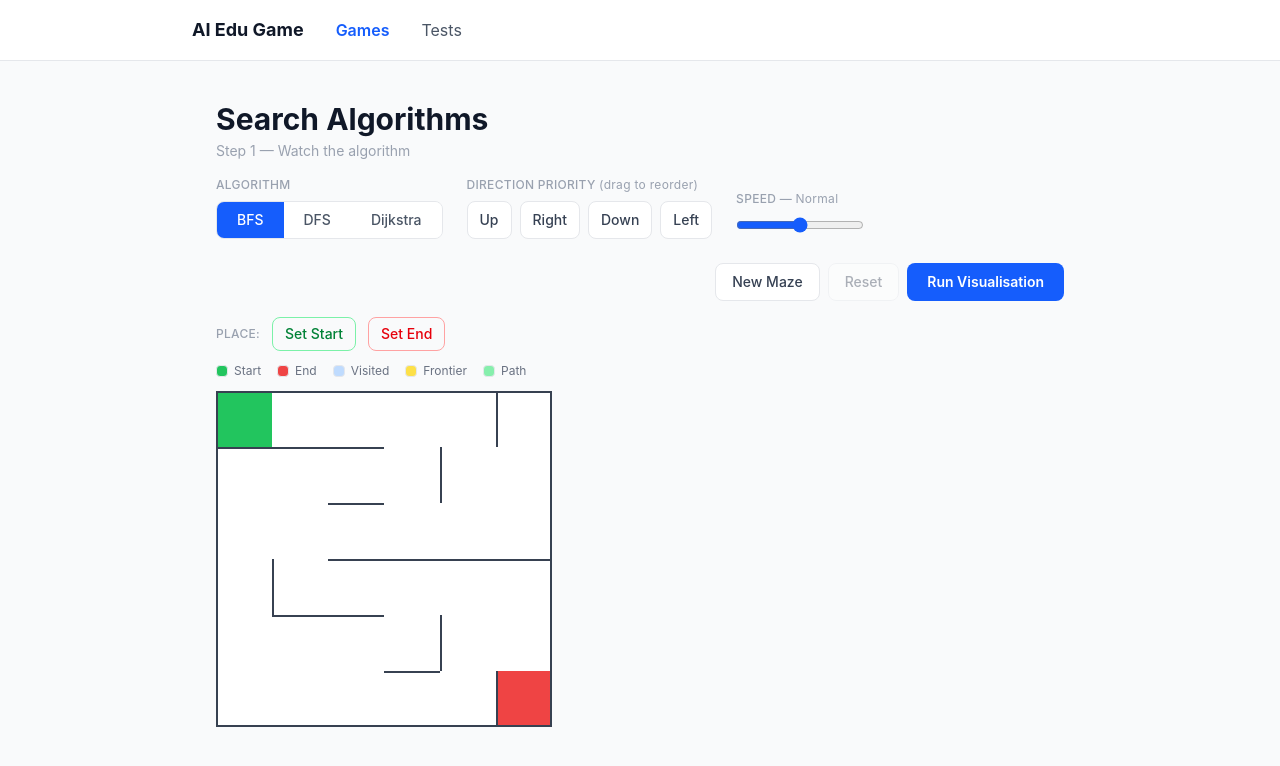
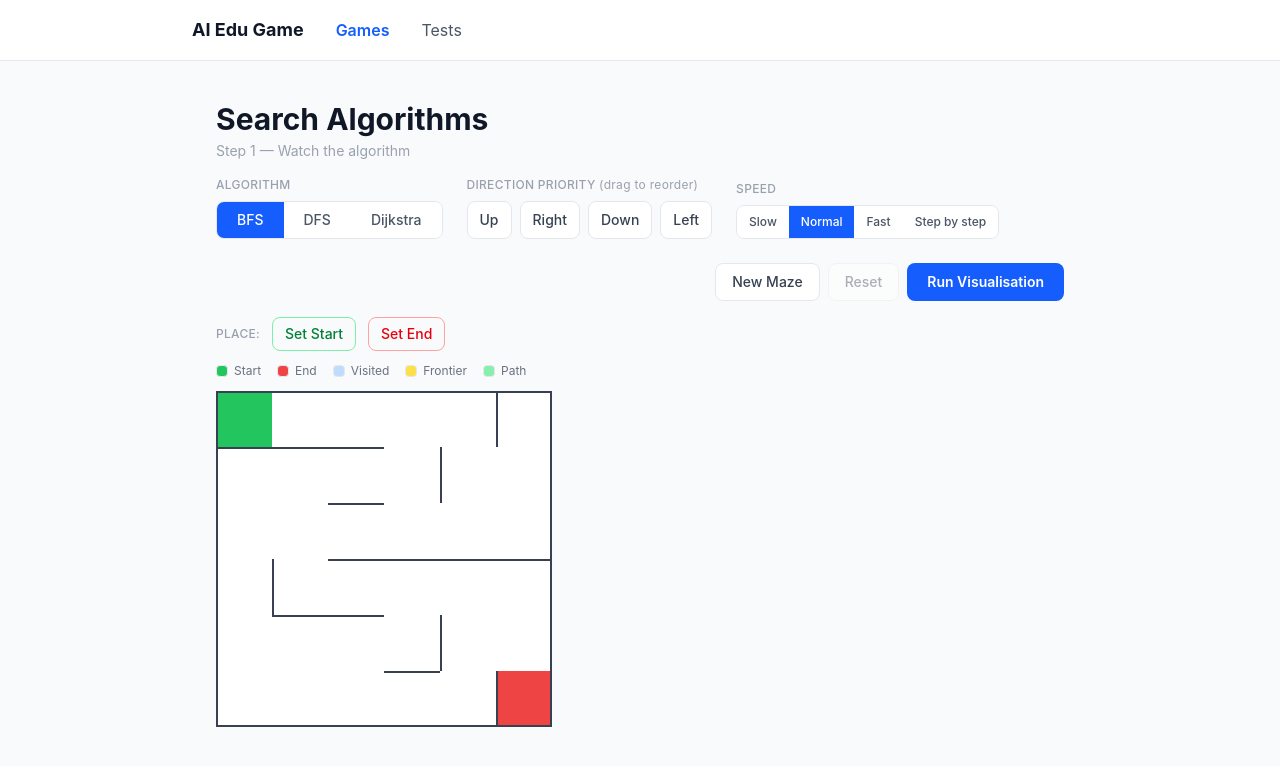
Before and after one commit to dulvoker/ai-edu-game, a React (Vite) app in the folder client/: page /games/search in a window 1280 px wide. Both pictures are taken after a click on the button "Got it, let's play". Shown: the top 766 px of the page. Built offline with nearby package versions, Linux system fonts and the light colour scheme.

Commit message:
feat: step-by-step visualisation mode with Next step button and frame counter

```diff
--- a/client/src/games/SearchGame.jsx
+++ b/client/src/games/SearchGame.jsx
@@ -6,9 +6,10 @@ const ROWS = 6
 const COLS = 6
 
 const SPEEDS = [
-  { label: 'Slow',   ms: 400 },
-  { label: 'Normal', ms: 200 },
-  { label: 'Fast',   ms: 60  },
+  { label: 'Slow',         ms: 400  },
+  { label: 'Normal',       ms: 200  },
+  { label: 'Fast',         ms: 60   },
+  { label: 'Step by step', ms: null },
 ]
 
 const DIRS = {
@@ -509,10 +510,13 @@ export default function SearchGame() {
   const setStartCell = isDijkstra ? setDkStart : setUwStart
   const setEndCell   = isDijkstra ? setDkEnd   : setUwEnd
 
-  const startKey   = key(startCell.r, startCell.c)
-  const endKey     = key(endCell.r,   endCell.c)
-  const canRun     = !running && !finished && startKey !== endKey
-  const anyRunning = uwRunning || dkRunning
+  const startKey    = key(startCell.r, startCell.c)
+  const endKey      = key(endCell.r,   endCell.c)
+  const isStepMode  = SPEEDS[speed].ms === null
+  const isStepping  = isStepMode && frameIdx >= 0 && !finished
+  const canRun      = !running && !finished && startKey !== endKey && !isStepping
+  const canStep     = isStepping && frameIdx < frames.length - 1
+  const anyRunning  = uwRunning || dkRunning
 
   const visFrame = frames[frameIdx] ?? { visited: new Set(), frontier: new Set() }
 
@@ -725,16 +729,29 @@ export default function SearchGame() {
   const handleStart = () => {
     if (!canRun) return
     startTimeRef.current = performance.now()
+    const autoPlay = SPEEDS[speed].ms !== null
     if (isDijkstra) {
       const result = traceDijkstra(dkCells, dkWeights, dkStart, dkEnd)
       setDkFrames(result.frames); setDkPath(result.path); setDkFrameIdx(0)
       setDkStats({ nodesExpanded: result.nodesExpanded, peakFrontier: result.peakFrontier, pathLength: result.path.size, totalCost: result.totalCost, time: null })
-      setDkRunning(true)
+      if (autoPlay) setDkRunning(true)
     } else {
       const result = traceSearchAlgorithm(uwCells, algo, dirOrder, uwStart, uwEnd)
       setUwFrames(result.frames); setUwPath(result.path); setUwFrameIdx(0)
       setUwStats({ nodesExpanded: result.nodesExpanded, peakFrontier: result.peakFrontier, pathLength: result.path.size, totalCost: null, time: null })
-      setUwRunning(true)
+      if (autoPlay) setUwRunning(true)
+    }
+  }
+
+  const handleNextStep = () => {
+    const nextIdx = frameIdx + 1
+    const atEnd   = nextIdx >= frames.length - 1
+    if (isDijkstra) {
+      setDkFrameIdx(nextIdx)
+      if (atEnd) setDkFinished(true)
+    } else {
+      setUwFrameIdx(nextIdx)
+      if (atEnd) setUwFinished(true)
     }
   }
 
@@ -846,15 +863,24 @@ export default function SearchGame() {
           </div>
         ))}
 
-        {/* Speed slider — vis mode only */}
+        {/* Speed — button group, vis mode only */}
         {gameMode === 'vis' && (
           <div>
-            <p className="mb-2 text-xs font-medium uppercase tracking-wide text-gray-400">
-              Speed — <span className="normal-case font-normal">{SPEEDS[speed].label}</span>
-            </p>
-            <input type="range" min={0} max={SPEEDS.length - 1} value={speed}
-              onChange={e => setSpeed(Number(e.target.value))}
-              className="w-32 accent-blue-600" />
+            <p className="mb-2 text-xs font-medium uppercase tracking-wide text-gray-400">Speed</p>
+            <div className="flex overflow-hidden rounded-lg border border-gray-200">
+              {SPEEDS.map((s, i) => (
+                <button
+                  key={s.label}
+                  onClick={() => setSpeed(i)}
+                  disabled={anyRunning || isStepping}
+                  className={`px-3 py-2 text-xs font-medium transition-colors disabled:opacity-40 ${
+                    speed === i ? 'bg-blue-600 text-white' : 'bg-white text-gray-600 hover:bg-gray-50'
+                  }`}
+                >
+                  {s.label}
+                </button>
+              ))}
+            </div>
           </div>
         )}
 
@@ -870,10 +896,24 @@ export default function SearchGame() {
                 className="rounded-lg border border-gray-200 bg-white px-4 py-2 text-sm font-medium text-gray-700 hover:bg-gray-50 disabled:opacity-40 transition-colors">
                 Reset
               </button>
-              <button onClick={handleStart} disabled={!canRun}
-                className="rounded-lg bg-blue-600 px-5 py-2 text-sm font-semibold text-white hover:bg-blue-700 disabled:opacity-40 transition-colors">
-                Run Visualisation
-              </button>
+              {/* Step controls — shown when step-by-step mode is active */}
+              {isStepping && (
+                <>
+                  <span className="flex items-center px-2 text-xs text-gray-400 tabular-nums">
+                    {frameIdx + 1} / {frames.length}
+                  </span>
+                  <button onClick={handleNextStep} disabled={!canStep}
+                    className="rounded-lg bg-blue-600 px-5 py-2 text-sm font-semibold text-white hover:bg-blue-700 disabled:opacity-40 transition-colors">
+                    Next step →
+                  </button>
+                </>
+              )}
+              {!isStepping && (
+                <button onClick={handleStart} disabled={!canRun}
+                  className="rounded-lg bg-blue-600 px-5 py-2 text-sm font-semibold text-white hover:bg-blue-700 disabled:opacity-40 transition-colors">
+                  {isStepMode ? 'Begin' : 'Run Visualisation'}
+                </button>
+              )}
             </>
           )}
           {gameMode === 'test' && (
```
